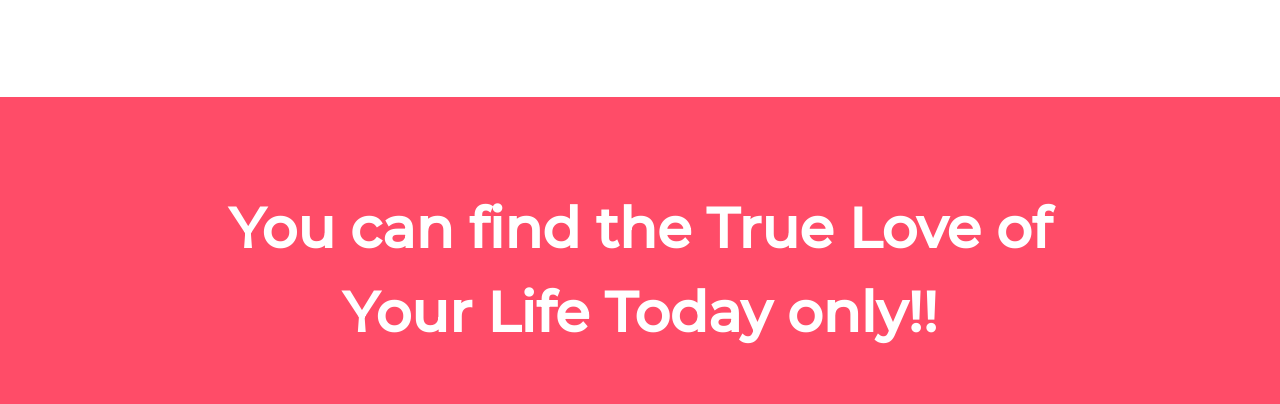
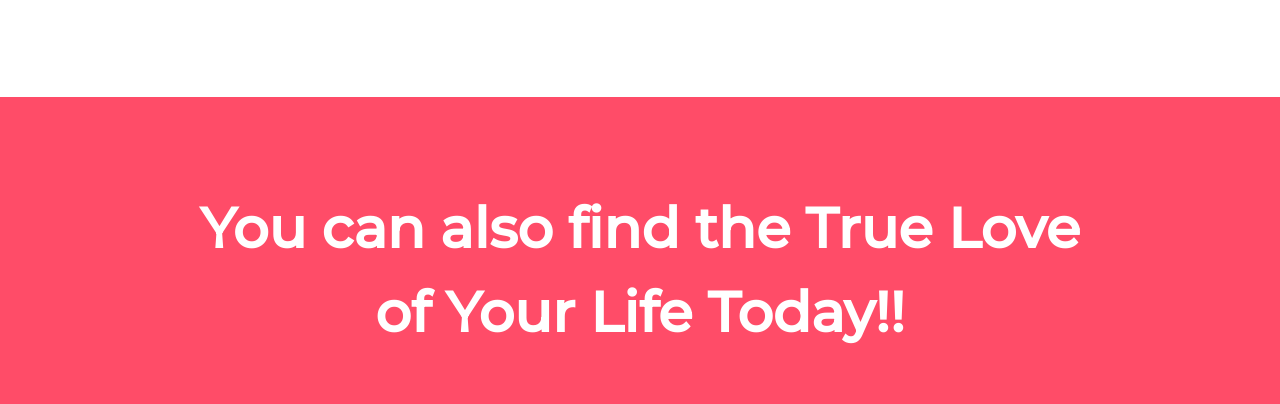
Before and after one commit to yashb867/Love-Connections, a plain HTML site: page index.html in a window 1280 px wide. Shown: the part 2657-3061 px from the top of the page. Drawn offline with nearby package versions, Linux system fonts and the light colour scheme.

Commit message:
Update index.html

```diff
--- a/index.html
+++ b/index.html
@@ -235,7 +235,7 @@
 
   <section id="cta">
 
-    <h3 class="cta-head">You can find the True Love of Your Life Today only!!</h3>
+    <h3 class="cta-head">You can also find the True Love of Your Life Today!!</h3>
     <button type="button" class="btn btn-dark btn-lg Download-button"><i class="fab fa-apple"></i> Download</button>
     <button type="button" class="btn btn-outline-light btn-lg Download-button"><i class="fab fa-google-play"></i> Download</button>
 
```
